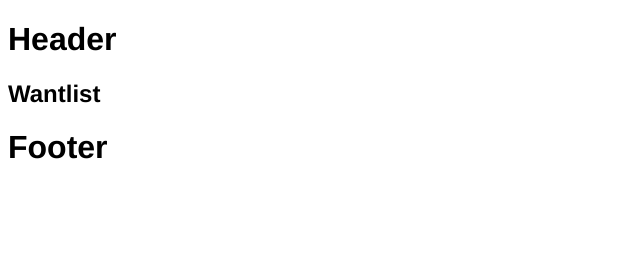
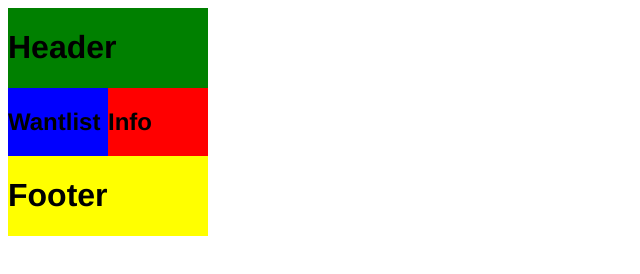
Before and after one commit to AaronMullan/wantlistwatcher, a React app: page / in a window 1280 px wide. Shown: the whole page, without its empty margins (0-640 px from the left). Built offline with nearby package versions, Linux system fonts and the light colour scheme.

Commit message:
test passing

```diff
--- a/src/components/App.css
+++ b/src/components/App.css
@@ -1,3 +1,32 @@
 * {
   font-family: Helvetica Neue;
 }
+.Container {
+  width: 100%;
+  display: grid;
+  grid-template-columns: 50px 50px 50px 50px;
+  grid-template-rows: auto;
+  grid-template-areas:
+    "header header header header"
+    "wantlist wantlist info info"
+    "footer footer footer footer";
+}
+.Header {
+  width: 100%;
+  background-color: green;
+  grid-area: header;
+}
+.Footer {
+  background-color: yellow;
+  grid-area: footer;
+}
+
+.Info {
+background-color: red;
+grid-area: info;
+}
+
+.Wantlist {
+  background-color: blue;
+  grid-area: wantlist;
+}
--- a/src/components/App.js
+++ b/src/components/App.js
@@ -1,14 +1,17 @@
 import React from 'react';
-import Container from '../container/Container';
+import Main from '../main/Main';
 import Header from '../components/header/Header';
 import Footer from '../components/footer/Footer';
+import styles from './App.css';
 
 export default function App() {
   return (
     <>
-      <Header />
-      <Container />
-      <Footer />
+      <div className={styles.Container}>
+        <Header />
+        <Main />
+        <Footer />
+      </div>
     </>
   );
 }
--- a/src/components/info/Info.js
+++ b/src/components/info/Info.js
@@ -26,5 +26,7 @@ Info.propTypes = {
     artist: PropTypes.string.isRequired,
     title: PropTypes.string.isRequired,
     price: PropTypes.string.isRequired
-  }))
+  })).isRequired
 };
+
+export default Info;
--- a/src/components/info/infoitem.js
+++ b/src/components/info/infoitem.js
@@ -3,17 +3,17 @@ import PropTypes from 'prop-types';
 
 const InfoItem = ({ infoitem }) => (
   <section>
-    <h2>{infoitem.artist}</h2>
-    <h3>{infoitem.title}</h3>
-    <p>{infoitem.price}</p>
+    <h2>{infoitem.infoartist}</h2>
+    <h3>{infoitem.infotitle}</h3>
+    <p>{infoitem.infoprice}</p>
   </section>
 );
 
 InfoItem.propTypes = {
   infoitem: PropTypes.shape({
-    artist: PropTypes.string.isRequired,
-    title: PropTypes.string.isRequired,
-    price: PropTypes.string.isRequired
+    infoartist: PropTypes.string.isRequired,
+    infotitle: PropTypes.string.isRequired,
+    infoprice: PropTypes.string.isRequired
   }).isRequired
 };
 
--- a/src/container/Container.js
+++ b/src/main/Main.js
@@ -1,5 +1,6 @@
 import React,  { Component } from 'react';
 import Wantlist from '../components/wantlist/Wantlist';
+import Info from '../components/info/Info';
 // import styles from '../components/App.css';
 
 export default class Container extends Component {
@@ -7,16 +8,19 @@ export default class Container extends Component {
     artist: 'Can',
     title: 'Ege Bamyasi',
     release_id: '1292887',
-    wantlist: []
+    wantlist: [],
+    infoartist: 'Velvet Underground',
+    infotitle: 'The Quine Tapes',
+    infoprice: '$50',
+    info: []
   }
 
   render() {
 
     return (
       <>
-        <Wantlist
-          wantlist ={this.state.wantlist}
-        />
+        <Wantlist wantlist ={this.state.wantlist} />
+        <Info info ={this.state.info} />
       </>
     );
   }
```
Also changed, not shown: 1 other file.
